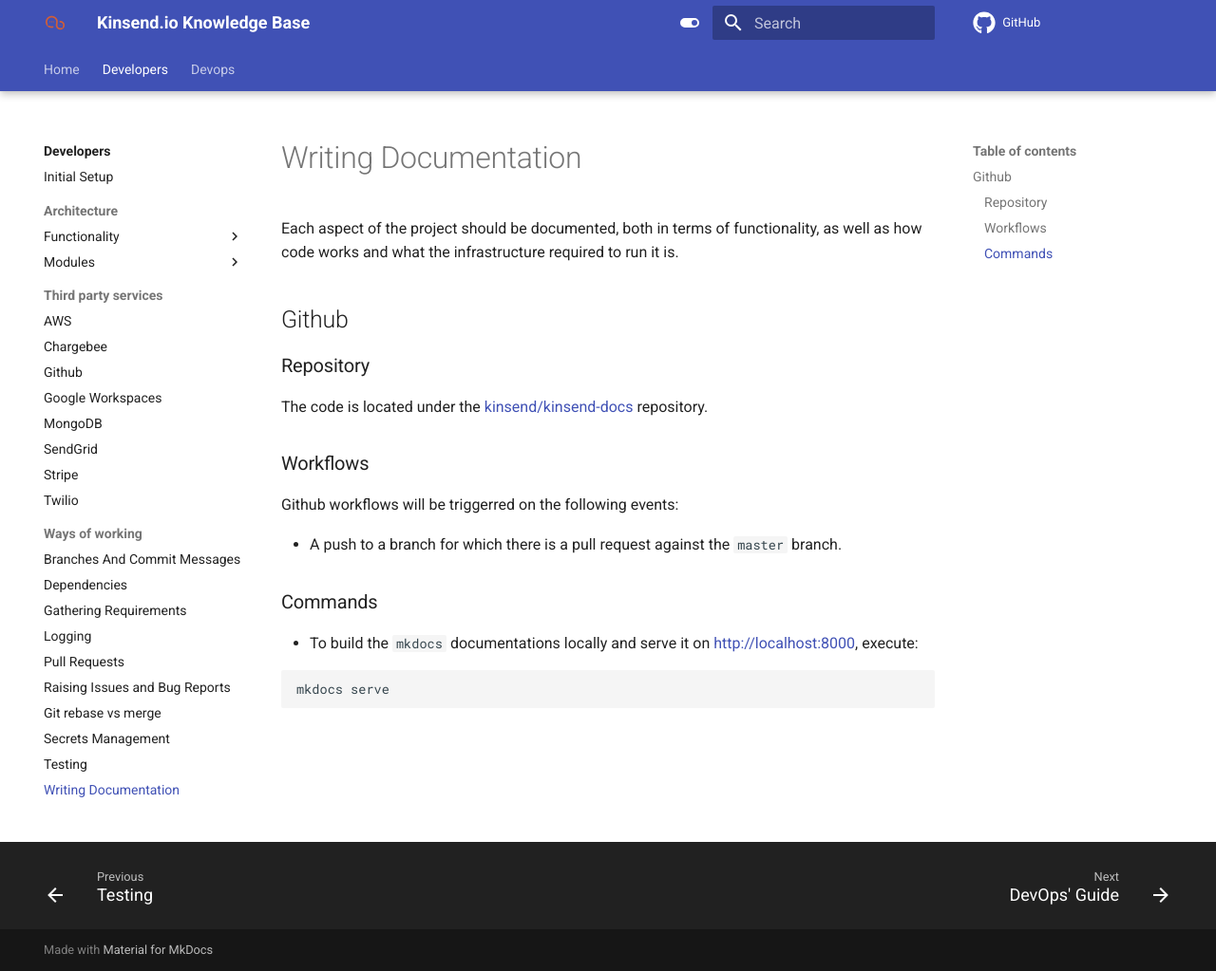
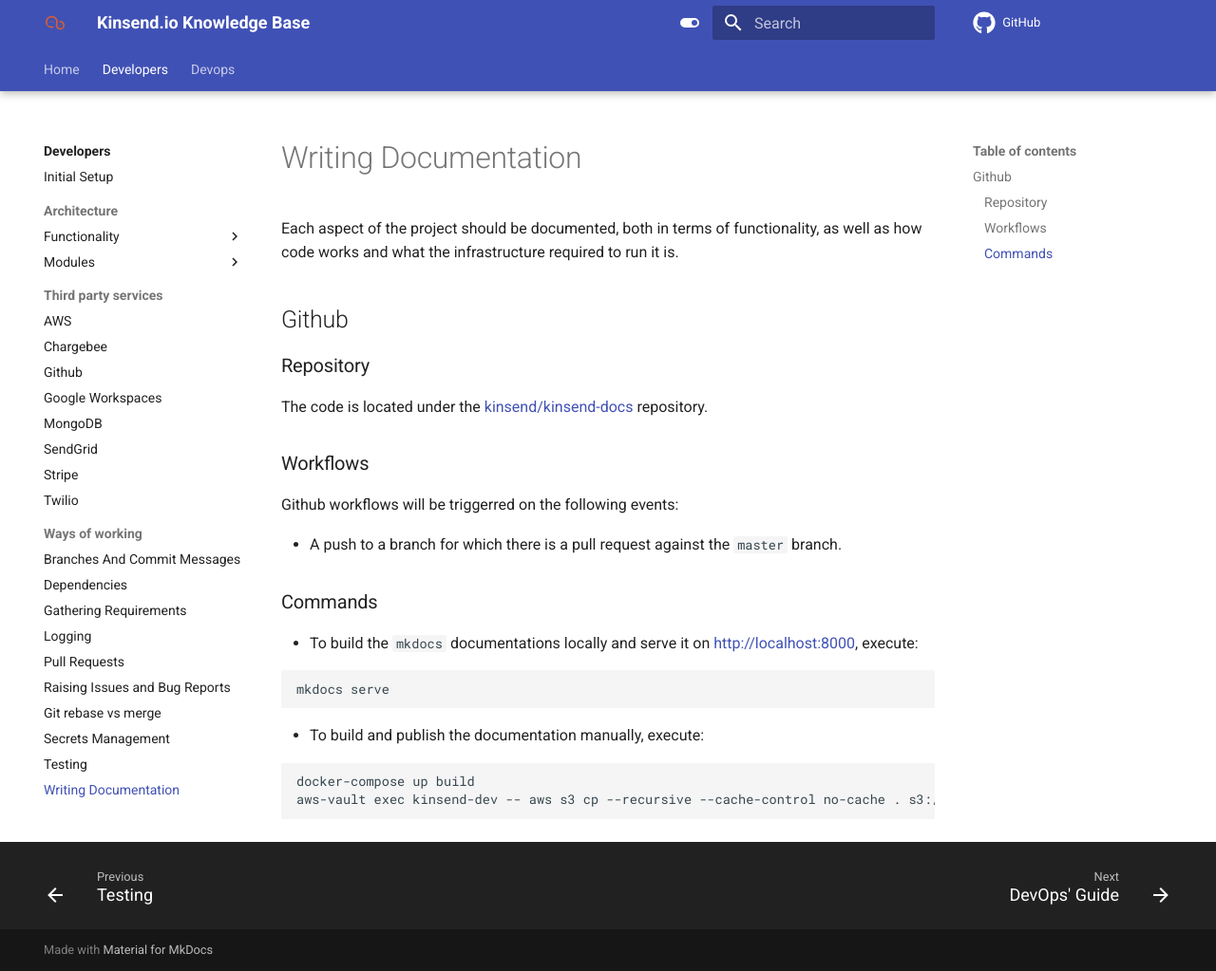
Before and after one commit to kinsend/kinsend-docs, an MkDocs documentation site: the page built from docs/developers/ways-of-working/writing-documentation.md, in a window 1280 px wide and 1023 px high. Shown: the whole window at 95% size. Built offline with MkDocs 1.6.1 and Material for MkDocs 9.7.7, drawn with Linux system fonts in a browser that asks for light colours; comment, search, counter and statistics services are not loaded.

````diff
--- a/docs/developers/ways-of-working/writing-documentation.md
+++ b/docs/developers/ways-of-working/writing-documentation.md
@@ -22,4 +22,10 @@ Github workflows will be triggerred on the following events:
 mkdocs serve
 ```
 
+* To build and publish the documentation manually, execute:
+```
+docker-compose up build
+aws-vault exec kinsend-dev -- aws s3 cp --recursive --cache-control no-cache . s3://kinsend-docs-dev-cloudfront/
+```
+
 [kinsend/kinsend-docs]: https://github.com/kinsend/kinsend-docs
````
